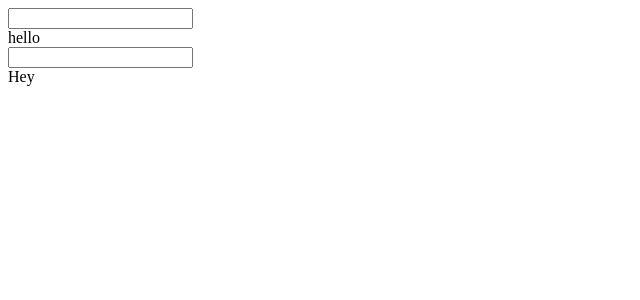
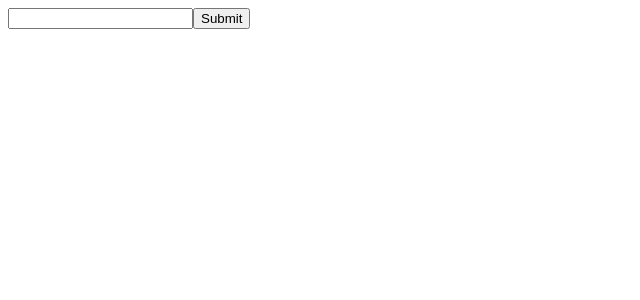
Before and after one commit to joeybuenosdias/next-express-auth, a Next.js app: page /login in a window 1280 px wide. Shown: the top 300 px of the page, without its empty margins (0-640 px from the left). Built offline with nearby package versions, Linux system fonts and the light colour scheme.

Commit message:
seeing req headers get set

```diff
--- a/components/login-form/login-form.js
+++ b/components/login-form/login-form.js
@@ -1,16 +1,17 @@
 export default function LoginForm() {
+	function handleLogin() {
+		fetch('http://localhost:3000/api/login', {
+			method: 'post',
+			body: {
+				email: 'joey@email.com',
+				password: 'sookie',
+			},
+		});
+	}
 	return (
-		<form>
+		<form onSubmit={(e) => e.preventDefault()}>
 			<input />
-			<Hello />
+			<button type="submit" onClick={handleLogin}>Submit</button>
 		</form>
 	);
 }
-
-function Hello() {
-	return (
-		<div>
-			hello
-		</div>
-	);
-}
--- a/package.json
+++ b/package.json
@@ -13,6 +13,7 @@
     "dotenv": "^8.2.0",
     "express": "^4.17.1",
     "next": "^10.0.2",
+    "prop-types": "^15.7.2",
     "react": "^17.0.1",
     "react-dom": "^17.0.1"
   },
--- a/pages/login.js
+++ b/pages/login.js
@@ -1,25 +1,10 @@
 import LoginForm from '@components';
 
-export default function Login() {
+export default function Login(props) {
+	console.log('props', props);
 	return (
 		<div>
 			<LoginForm />
-			<Input />
-			<Hey />
 		</div>
 	);
 }
-
-function Input() {
-	return (
-		<input />
-	);
-}
-
-function Hey() {
-	return (
-		<div>
-			Hey
-		</div>
-	);
-}
```
Also changed, not shown: pages/dashboard.js (added, +44 -0 lines), pages/index.js (+5 -5 lines), 1 other file (tests, documents, lock files or other folders).
